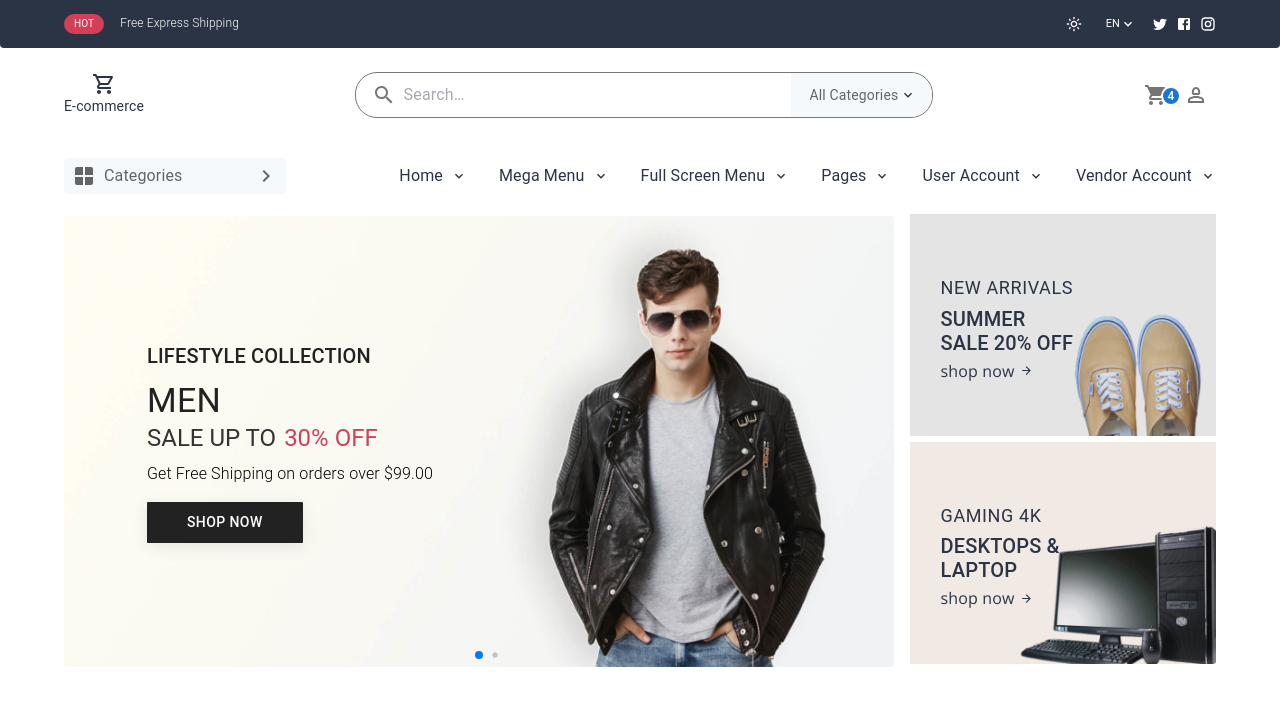
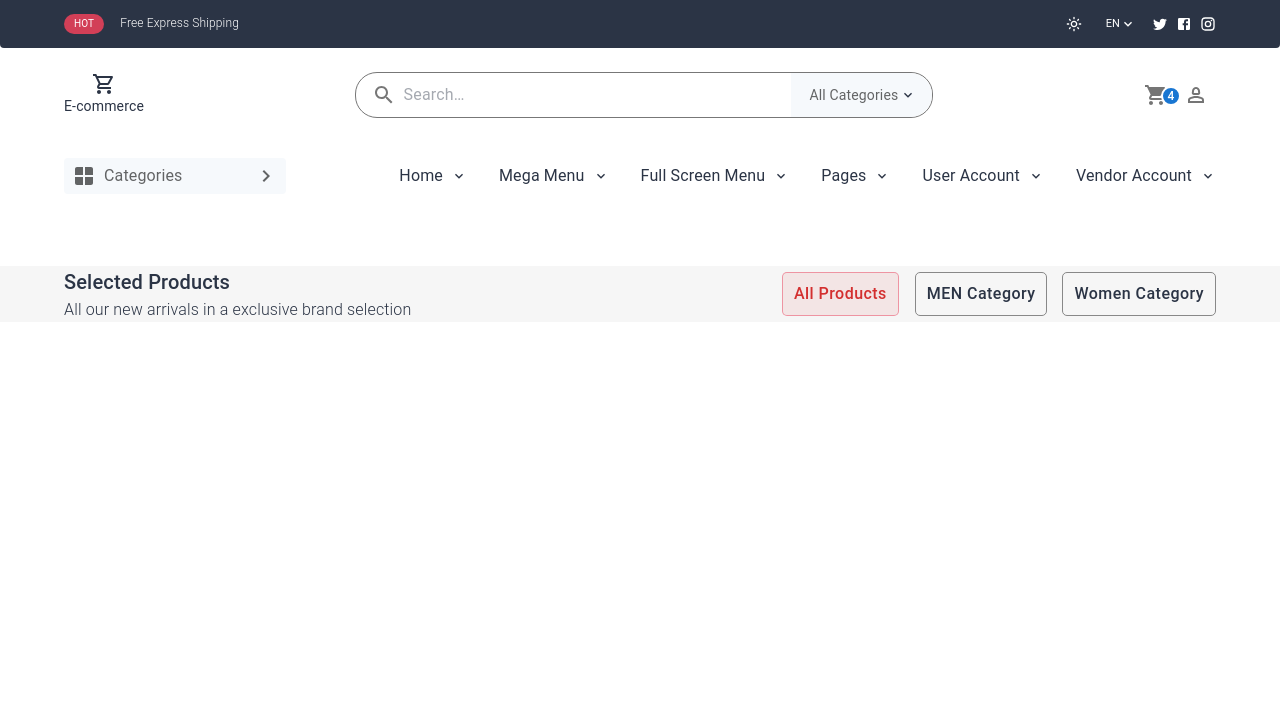
Before and after one commit to morronepablo/React-E-commerce-project-with-Backend, a React (Vite) app: page / in a window 1280 px wide. Shown: the top 706 px of the page. Built offline with nearby package versions, Linux system fonts and the light colour scheme.

Commit message:
Componente selector de productos

```diff
--- a/src/App.jsx
+++ b/src/App.jsx
@@ -2,8 +2,9 @@ import Header1 from "./components/header/Header1";
 import Header2 from "./components/header/Header2";
 import Header3 from "./components/header/Header3";
 import Hero from "./components/hero/Hero";
-import { CssBaseline, ThemeProvider } from "@mui/material";
+import { Box, CssBaseline, ThemeProvider } from "@mui/material";
 import { ColorModeContext, useMode } from "./theme";
+import Main from "./components/main/Main";
 
 function App() {
   const [theme, colorMode] = useMode();
@@ -21,7 +22,15 @@ function App() {
         <Header2 />
         <Header3 />
 
-        <Hero />
+        <Box
+          bgcolor={
+            // @ts-ignore
+            theme.palette.bg.main
+          }
+        >
+          {/* <Hero /> */}
+          <Main />
+        </Box>
       </ThemeProvider>
     </ColorModeContext.Provider>
   );
--- a/src/components/header/Links.jsx
+++ b/src/components/header/Links.jsx
@@ -31,6 +31,7 @@ function Links({ title }) {
           left: "50%",
           transform: "translateX(-50%)",
           display: "none",
+          zIndex: 2,
         }}
       >
         <Paper sx={{ mt: 2 }}>
--- a/src/components/hero/Hero.jsx
+++ b/src/components/hero/Hero.jsx
@@ -10,6 +10,7 @@ import {
 import ArrowForwardIcon from "@mui/icons-material/ArrowForward";
 import { Swiper, SwiperSlide } from "swiper/react";
 import { Pagination } from "swiper/modules";
+import IconSection from "./IconSection";
 
 // Import Swiper styles
 import "swiper/css";
@@ -25,7 +26,10 @@ const mySlider = [
 const Hero = () => {
   const theme = useTheme();
   return (
-    <Container sx={{ mt: 2.5, display: "flex", alignItems: "center", gap: 2 }}>
+    <Container>
+      <Box
+        sx={{ pt: 2, mt: 2.5, display: "flex", alignItems: "center", gap: 2 }}
+      >
         <Swiper
           loop={true}
           pagination={{
@@ -123,7 +127,11 @@ const Hero = () => {
 
         <Box sx={{ display: { xs: "none", md: "block", minWidth: "26.6%" } }}>
           <Box sx={{ position: "relative" }}>
-          <img width={"100%"} src="src/images/banner-17.jpg" alt="Banner 17" />
+            <img
+              width={"100%"}
+              src="src/images/banner-17.jpg"
+              alt="Banner 17"
+            />
 
             <Stack
               sx={{
@@ -181,7 +189,11 @@ const Hero = () => {
             </Stack>
           </Box>
           <Box sx={{ position: "relative" }}>
-          <img width={"100%"} src="src/images/banner-16.jpg" alt="Banner 16" />
+            <img
+              width={"100%"}
+              src="src/images/banner-16.jpg"
+              alt="Banner 16"
+            />
             <Stack
               sx={{
                 position: "absolute",
@@ -239,6 +251,9 @@ const Hero = () => {
             </Stack>
           </Box>
         </Box>
+      </Box>
+
+      <IconSection />
     </Container>
   );
 };
--- /dev/null
+++ b/src/components/hero/IconSection.jsx
@@ -0,0 +1,85 @@
+import {
+  Box,
+  Container,
+  Divider,
+  Stack,
+  Typography,
+  useMediaQuery,
+  useTheme,
+} from "@mui/material";
+import ElectronicBoltIcon from "@mui/icons-material/ElectricBolt";
+import CreditScoreOutlinedIcon from "@mui/icons-material/CreditScoreOutlined";
+import WorkspacePremiumOutlinedIcon from "@mui/icons-material/WorkspacePremiumOutlined";
+import AccessAlarmOutlindedIcon from "@mui/icons-material/AccessAlarmOutlined";
+
+const IconSection = () => {
+  const theme = useTheme();
+  return (
+    <Container
+      sx={{ mt: 3, bgcolor: theme.palette.mode === "dark" ? "#000" : "#fff" }}
+    >
+      <Stack
+        divider={
+          useMediaQuery("(min-width:600px)") ? (
+            <Divider orientation="vertical" flexItem />
+          ) : null
+        }
+        sx={{ flexWrap: "wrap" }}
+        direction={"row"}
+        alignItems={"center"}
+      >
+        <MyBox
+          icon={<ElectronicBoltIcon fontSize="large" />}
+          title={"Fast Delivery"}
+          subTitle={"Start from $10"}
+        />
+        <MyBox
+          icon={<CreditScoreOutlinedIcon fontSize="large" />}
+          title={"Money Guarantee"}
+          subTitle={"7 Days Back"}
+        />
+        <MyBox
+          icon={<WorkspacePremiumOutlinedIcon fontSize="large" />}
+          title={"365 Days"}
+          subTitle={"For free return"}
+        />
+        <MyBox
+          icon={<AccessAlarmOutlindedIcon fontSize="large" />}
+          title={"Payment"}
+          subTitle={"Secure system"}
+        />
+      </Stack>
+    </Container>
+  );
+};
+
+export default IconSection;
+
+// eslint-disable-next-line react/prop-types
+const MyBox = ({ icon, title, subTitle }) => {
+  const theme = useTheme();
+  return (
+    <Box
+      sx={{
+        width: 200,
+        display: "flex",
+        flexGrow: 1,
+        alignItems: "center",
+        gap: 3,
+        py: 1.6,
+        justifyContent: useMediaQuery("(min-width:600px)") ? "center" : "left",
+      }}
+    >
+      {icon}
+      <Box>
+        <Typography variant="body1">{title}</Typography>
+        <Typography
+          sx={{ fontWeight: 300, color: theme.palette.text.secondary }}
+          variant="body1"
+        >
+          {subTitle}
+        </Typography>
+      </Box>
+    </Box>
+  );
+};
--- a/src/components/hero/slider.css
+++ b/src/components/hero/slider.css
@@ -12,6 +12,14 @@
     display: flex;
     justify-content: center;
     align-items: center;
+}
+
+.swiper-slide:hover {
+    cursor: grab;
+}
+
+.swiper-slide:active {
+    cursor: grabbing;
 }
 
 .swiper-slide img {
--- /dev/null
+++ b/src/components/main/Main.jsx
@@ -0,0 +1,78 @@
+import { useState } from "react";
+import { Box, Container, Stack, Typography, useTheme } from "@mui/material";
+import ToggleButton from "@mui/material/ToggleButton";
+import ToggleButtonGroup from "@mui/material/ToggleButtonGroup";
+
+const Main = () => {
+  const [alignment, setAlignment] = useState("left");
+
+  const handleAlignment = (event, newAlignment) => {
+    setAlignment(newAlignment);
+  };
+
+  const theme = useTheme();
+
+  return (
+    <Container sx={{ mt: 9 }}>
+      <Stack
+        direction={"row"}
+        alignItems={"center"}
+        justifyContent={"space-between"}
+        flexWrap={"wrap"}
+        gap={3}
+      >
+        <Box>
+          <Typography variant="h6">Selected Products</Typography>
+          <Typography fontWeight={300} variant="body1">
+            All our new arrivals in a exclusive brand selection
+          </Typography>
+        </Box>
+
+        <ToggleButtonGroup
+          color="error"
+          value={alignment}
+          exclusive
+          onChange={handleAlignment}
+          aria-label="text alignment"
+          sx={{
+            ".Mui-selected": {
+              border: "1px solid rgba(233, 69, 96, 0.5) !important",
+              color: "#e94560",
+              backgroundColor: "initial",
+            },
+          }}
+        >
+          <ToggleButton
+            sx={{ color: theme.palette.text.primary }}
+            className="myButton"
+            value="left"
+            aria-label="left aligned"
+          >
+            All Products
+          </ToggleButton>
+
+          <ToggleButton
+            sx={{ mx: "16px !important", color: theme.palette.text.primary }}
+            className="myButton"
+            value="center"
+            aria-label="centered"
+          >
+            MEN category
+          </ToggleButton>
+          <ToggleButton
+            sx={{ color: theme.palette.text.primary }}
+            className="myButton"
+            value="right"
+            aria-label="right aligned"
+          >
+            Women category
+          </ToggleButton>
+        </ToggleButtonGroup>
+      </Stack>
+
+      <Stack></Stack>
+    </Container>
+  );
+};
+
+export default Main;
--- a/src/index.css
+++ b/src/index.css
@@ -7,3 +7,14 @@
 .border {
   border: 2px solid red !important;
 }
+
+.myButton {
+  border-radius: 5px !important;
+  border: 1px solid #888 !important;
+
+  text-transform: capitalize !important;
+  padding-top: 7px !important;
+  padding-bottom: 7px !important;
+
+  font-size: 16px !important;
+}
--- a/src/theme.jsx
+++ b/src/theme.js
@@ -10,6 +10,10 @@ export const getDesignTokens = (mode) => ({
           // palette values for light mode
           myColor: {
             main: "#F6F9FC",
+          },
+
+          bg: {
+            main: "#F6F6F6",
           },
 
           text: {
@@ -28,6 +32,10 @@ export const getDesignTokens = (mode) => ({
           // palette values for dark mode
           myColor: {
             main: "#252b32",
+          },
+
+          bg: {
+            main: "#1D2021",
           },
 
           neutral: {
```
Lines whose indentation alone changed are shown as unchanged.
